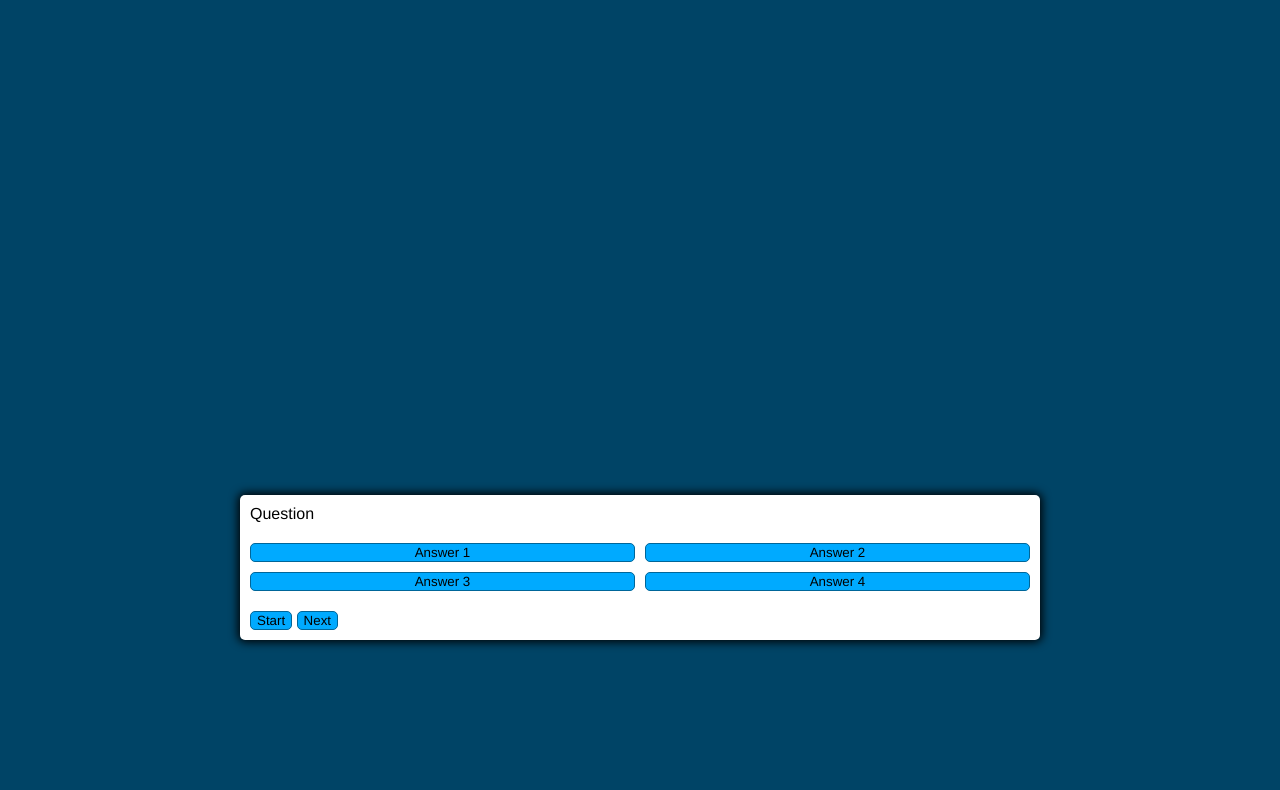
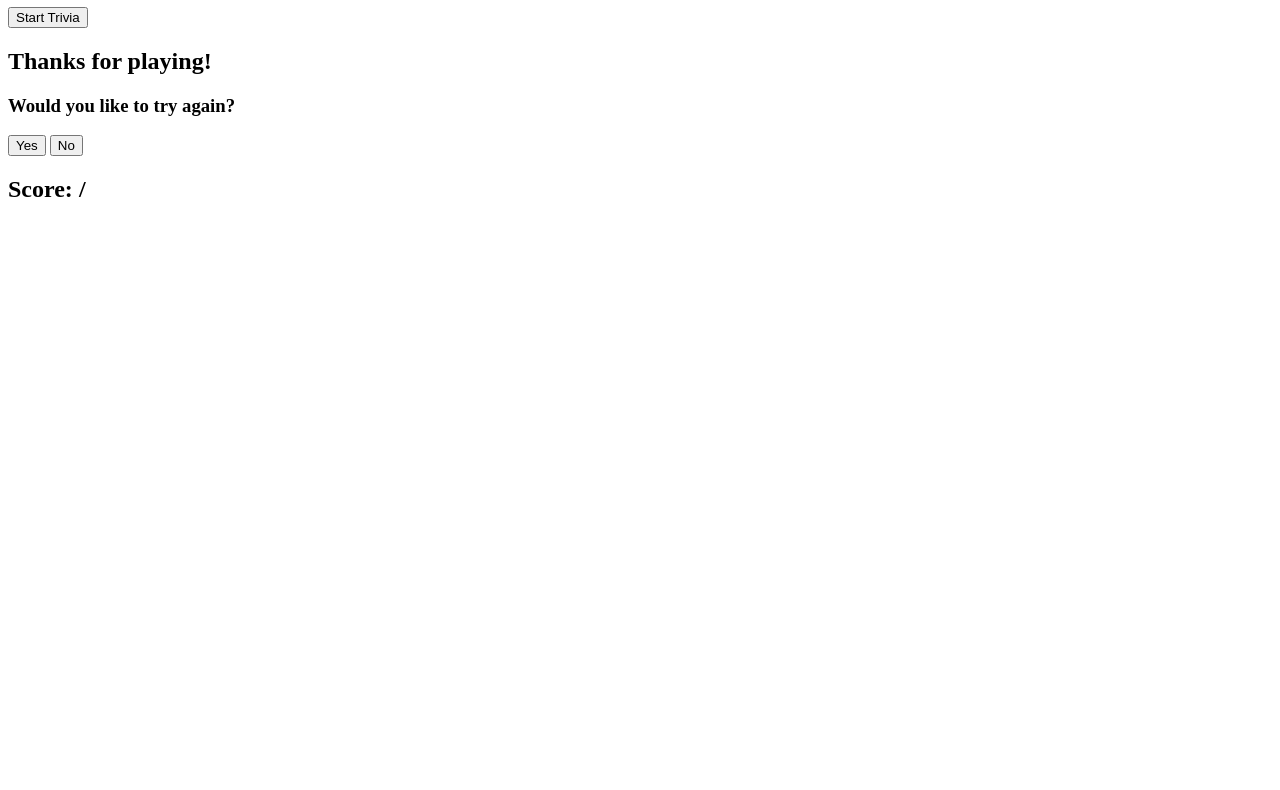
Before and after one commit to ERodriguez18/Javascript_Project, a plain HTML site: page index.html in a window 1280 px wide. Shown: the part 73-863 px from the top of the page. After the commit the page ends 800 px from the top, so only its background shows below. Drawn offline with Linux system fonts and the light colour scheme.

Commit message:
added html, along with empty container, buttons,and winner screen

```diff
--- a/index.html
+++ b/index.html
@@ -1,28 +1,36 @@
 <!DOCTYPE html>
 <html lang="en">
   <head>
-    <meta charset="UTF-8">
-    <meta http-equiv="X-UA-Compatible" content="IE=edge">
-    <meta name="viewport" content="width=device-width, initial-scale=1.0">
-    <link href="styles.css" rel="stylesheet">
+    <meta charset="UTF-8" />
+    <meta name="viewport" content="width=device-width, initial-scale=1.0" />
+    <meta http-equiv="X-UA-Compatible" content="ie=edge" />
+    <link href="https://fonts.googleapis.com/css2?family=Bangers&display=swap" rel="stylesheet">
+    <link rel="stylesheet" href="styles.css">
     <title>Movie Trivia</title>
   </head>
   <body>
-    <!-- <h1>Movie Trivia</h1> -->
+
         <div class="container">
-        <div id="question-container" class="hide">
-         <div id="question">Question</div>
-         <div id="answer-buttons" class="btn-grid">
-          <button class="btn">Answer 1</button>
-          <button class="btn">Answer 2</button>
-          <button class="btn">Answer 3</button>
-          <button class="btn">Answer 4</button>
+            <h1>Movie Trivia!</h1>
+            <div id='quizControls'>
+                <form id='form'>
+
+                    <input type="submit" id="button" value="Start Trivia">
+                </form>
             </div>
+            <div class="questionContainer"></div>
+
+            <div class="winner">
+                <h2>Thanks for playing!</h2>
+                <h3>Would you like to try again?</h3>
+                <button class="btn btn--yes" onclick="location.reload()">Yes</button>
+                <button class="btn btn--no" onclick="confirmClose()">No</button>
             </div>
-         <div class="controls">
-             <button id="start-btn" class="start-btn btn">Start</button>
-             <button id="next-btn" class="next-btn btn hide">Next</button>
+            <div class="score">
+                <h2><span class='player'></span> Score: <span class="score--change"></span>/<span class="score--total"></span></h2>
             </div>
+
         </div>
+    <script src='app.js'></script>
   </body>
 </html>
--- a/styles.css
+++ /dev/null
@@ -1,63 +0,0 @@
-*, *::before, *::after {
-    box-sizing: border-box;
-    font-family: 'Franklin Gothic Medium', 'Arial Narrow', Arial, sans-serif;
-}
-
-/* h1 {
-    padding: 50px;
-    margin: 0;
-    display: flex;
-    width: 100vw;
-    height: 100vw;
-    justify-content: center;
-    align-items: center;
-
-} */
-
-:root {
-    --hue-neutral: 200;
-    --hue-wrong: 0;
-    --hue-correct: 145;
-}
-body {
-    --hue: var(--hue-neutral);
-    padding: 0;
-    margin: 0;
-    display: flex;
-    width: 100vw;
-    height: 100vw;
-    justify-content: center;
-    align-items: center;
-    background-color: hsl(var(--hue), 100%, 20%);
-}
-
-body.correct {
-    --hue: var(--hue-correct);
-}
-
-body.wrong {
-    --hue: var(--hue-wrong);
-}
-
-.container {
-    width: 800px;
-    max-width: 80%;
-    background-color: white;
-    border-radius: 5px;
-    padding: 10px;
-    box-shadow: 0 0 10px 2px;
-}
-
-.btn-grid {
-    display: grid;
-    grid-template-columns: repeat(2, auto);
-    gap: 10px;
-    margin: 20px 0;
-}
-
-.btn {
-    --hue: var(--hue-neutral);
-    border: 1px solid hsl(var(--hue), 100%, 30%);
-    background-color: hsl(var(--hue), 100%, 50%);
-    border-radius: 5px;
-}
```
Lines whose indentation alone changed are shown as unchanged.
